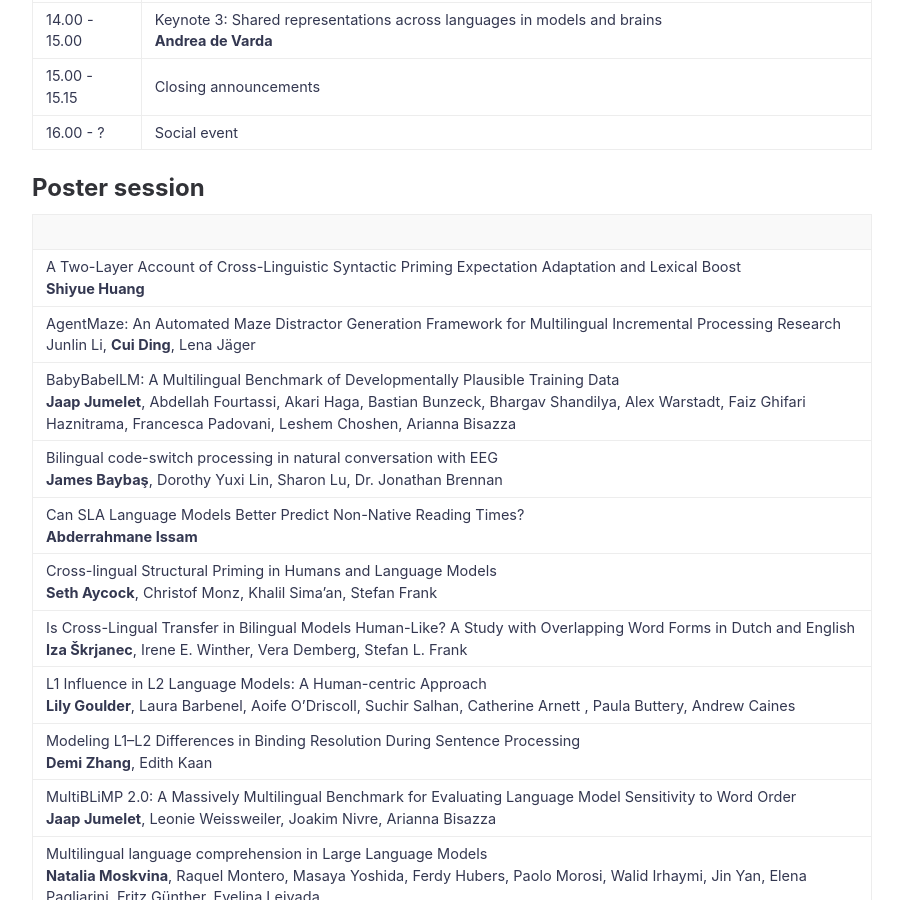
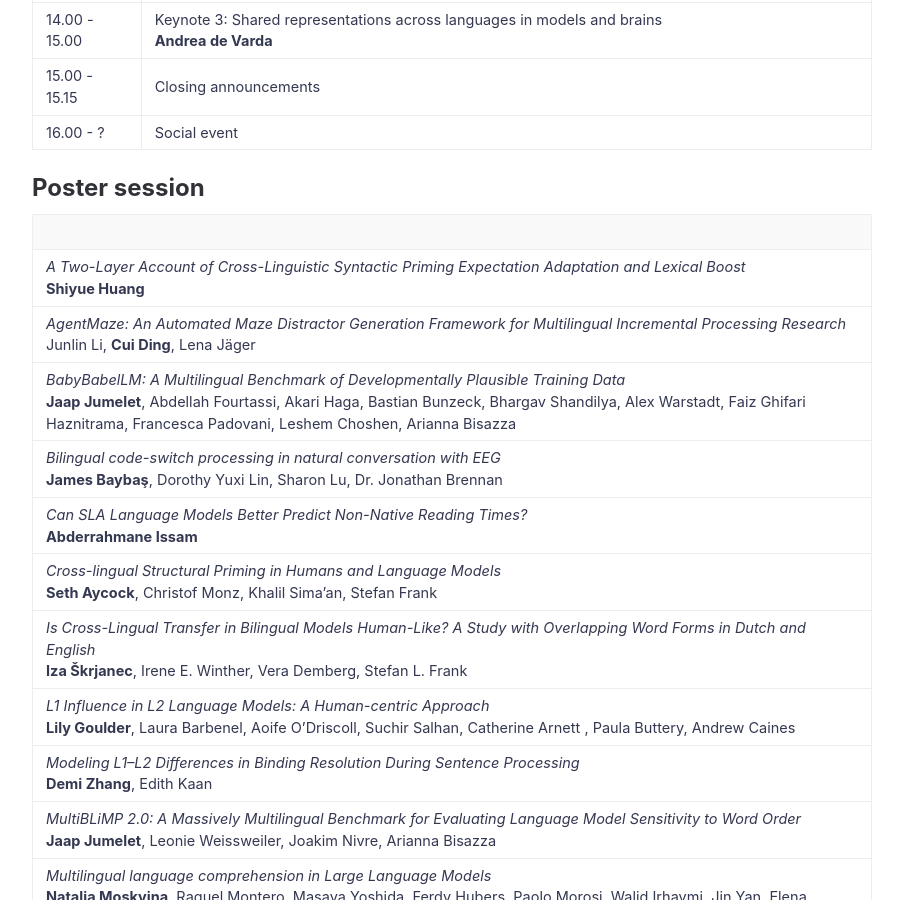
Before and after one commit to mmmm2026/mmmm2026.github.io, a Jekyll site: the page built from schedule.md, in a window 1280 px wide and 900 px high, scrolled down 1526 px. Shown: the whole window, without its empty margins (188-1091 px from the left). Built offline with Jekyll 4.4.1, drawn with Linux system fonts in a browser that asks for light colours.

```diff
--- a/schedule.md
+++ b/schedule.md
@@ -37,22 +37,22 @@ permalink: /schedule/
 
 ||
 |-------------|
-|A Two-Layer Account of Cross-Linguistic Syntactic Priming Expectation Adaptation and Lexical Boost <br> **Shiyue Huang**|
-|AgentMaze: An Automated Maze Distractor Generation Framework for Multilingual Incremental Processing Research <br> Junlin Li, **Cui Ding**, Lena Jäger |
-|BabyBabelLM: A Multilingual Benchmark of Developmentally Plausible Training Data <br> **Jaap Jumelet**, Abdellah Fourtassi, Akari Haga,  Bastian Bunzeck,  Bhargav Shandilya, Alex Warstadt, Faiz Ghifari Haznitrama, Francesca Padovani, Leshem Choshen, Arianna Bisazza |
-|Bilingual code-switch processing in natural conversation with EEG <br> **James Baybaş**, Dorothy Yuxi Lin, Sharon Lu, Dr. Jonathan Brennan |
-|Can SLA Language Models Better Predict Non-Native Reading Times? <br> **Abderrahmane Issam**|
-|Cross-lingual Structural Priming in Humans and Language Models <br> **Seth Aycock**, Christof Monz, Khalil Sima'an, Stefan Frank |
-|Is Cross-Lingual Transfer in Bilingual Models Human-Like? A Study with Overlapping Word Forms in Dutch and English <br> **Iza Škrjanec**, Irene E. Winther, Vera Demberg, Stefan L. Frank |
-|L1 Influence in L2 Language Models: A Human-centric Approach <br> **Lily Goulder**, Laura Barbenel, Aoife O'Driscoll, Suchir Salhan, Catherine Arnett , Paula Buttery, Andrew Caines |
-|Modeling L1–L2 Differences in Binding Resolution During Sentence Processing <br> **Demi Zhang**, Edith Kaan |
-|MultiBLiMP 2.0: A Massively Multilingual Benchmark for Evaluating Language Model Sensitivity to Word Order <br> **Jaap Jumelet**, Leonie Weissweiler, Joakim Nivre, Arianna Bisazza |
-|Multilingual language comprehension in Large Language Models <br> **Natalia Moskvina**, Raquel Montero, Masaya Yoshida, Ferdy Hubers, Paolo Morosi, Walid Irhaymi, Jin Yan, Elena Pagliarini, Fritz Günther, Evelina Leivada |
-|On the separability of languages in the multilingual mind <br> **Kevin McGovern**, Matthew Carlson |
-|Parameter-Based Grammar Competition Models as Models of (Un)balanced Multilingualism <br> **Sid Bhushan**|
-|Positional Bias in Vision Language Models During Multilingual Visual Word Recognition <br> Jan Brasser, **Cui Ding**, Lena Jäger |
-|Socially conditioned prediction in bilingual code-switching: Implications for computational models <br> **Hannah Treadway**, Jorge Valdés Kroff |
-|Strategic Attention in Multilingual Academic Reading: Eye-Tracking Evidence for Metacognitive Regulation and Implications for Computational Modelling <br> **Mhd Ghaith Alturjman**|
-|Studying the semantic and form preactivation in Simultaneous Bilinguals and Monolinguals from EEG Recordings using Representation Similarity Analysis (RSA) <br> **Daniel Alberto Gross Ramírez**, Giuseppe Dario Benigno, Marc Ouellet, Pedro Guijarro Fuentes |
-|Toward Cross-Linguistic Syntactic Annotation of Child-Adult Interactions <br> **Francesca Padovani**, Jaap Jumelet, Yevgen Matusevych , Arianna Bisazza |
-|Tracking the time-course of bilingual speech: code-switching burstiness <br> **Kevin McGovern**, Rena Torres Cacoullos |
+|_A Two-Layer Account of Cross-Linguistic Syntactic Priming Expectation Adaptation and Lexical Boost_ <br> **Shiyue Huang**|
+|_AgentMaze: An Automated Maze Distractor Generation Framework for Multilingual Incremental Processing Research_ <br> Junlin Li, **Cui Ding**, Lena Jäger |
+|_BabyBabelLM: A Multilingual Benchmark of Developmentally Plausible Training Data_ <br> **Jaap Jumelet**, Abdellah Fourtassi, Akari Haga,  Bastian Bunzeck,  Bhargav Shandilya, Alex Warstadt, Faiz Ghifari Haznitrama, Francesca Padovani, Leshem Choshen, Arianna Bisazza |
+|_Bilingual code-switch processing in natural conversation with EEG_ <br> **James Baybaş**, Dorothy Yuxi Lin, Sharon Lu, Dr. Jonathan Brennan |
+|_Can SLA Language Models Better Predict Non-Native Reading Times?_ <br> **Abderrahmane Issam**|
+|_Cross-lingual Structural Priming in Humans and Language Models_ <br> **Seth Aycock**, Christof Monz, Khalil Sima'an, Stefan Frank |
+|_Is Cross-Lingual Transfer in Bilingual Models Human-Like? A Study with Overlapping Word Forms in Dutch and English_ <br> **Iza Škrjanec**, Irene E. Winther, Vera Demberg, Stefan L. Frank |
+|_L1 Influence in L2 Language Models: A Human-centric Approach_ <br> **Lily Goulder**, Laura Barbenel, Aoife O'Driscoll, Suchir Salhan, Catherine Arnett , Paula Buttery, Andrew Caines |
+|_Modeling L1–L2 Differences in Binding Resolution During Sentence Processing_ <br> **Demi Zhang**, Edith Kaan |
+|_MultiBLiMP 2.0: A Massively Multilingual Benchmark for Evaluating Language Model Sensitivity to Word Order_ <br> **Jaap Jumelet**, Leonie Weissweiler, Joakim Nivre, Arianna Bisazza |
+|_Multilingual language comprehension in Large Language Models_ <br> **Natalia Moskvina**, Raquel Montero, Masaya Yoshida, Ferdy Hubers, Paolo Morosi, Walid Irhaymi, Jin Yan, Elena Pagliarini, Fritz Günther, Evelina Leivada |
+|_On the separability of languages in the multilingual mind_ <br> **Kevin McGovern**, Matthew Carlson |
+|_Parameter-Based Grammar Competition Models as Models of (Un)balanced Multilingualism_ <br> **Sid Bhushan**|
+|_Positional Bias in Vision Language Models During Multilingual Visual Word Recognition_ <br> Jan Brasser, **Cui Ding**, Lena Jäger |
+|_Socially conditioned prediction in bilingual code-switching: Implications for computational models_ <br> **Hannah Treadway**, Jorge Valdés Kroff |
+|_Strategic Attention in Multilingual Academic Reading: Eye-Tracking Evidence for Metacognitive Regulation and Implications for Computational Modelling_ <br> **Mhd Ghaith Alturjman**|
+|_Studying the semantic and form preactivation in Simultaneous Bilinguals and Monolinguals from EEG Recordings using Representation Similarity Analysis (RSA)_ <br> **Daniel Alberto Gross Ramírez**, Giuseppe Dario Benigno, Marc Ouellet, Pedro Guijarro Fuentes |
+|_Toward Cross-Linguistic Syntactic Annotation of Child-Adult Interactions_ <br> **Francesca Padovani**, Jaap Jumelet, Yevgen Matusevych , Arianna Bisazza |
+|_Tracking the time-course of bilingual speech: code-switching burstiness_ <br> **Kevin McGovern**, Rena Torres Cacoullos |
```
